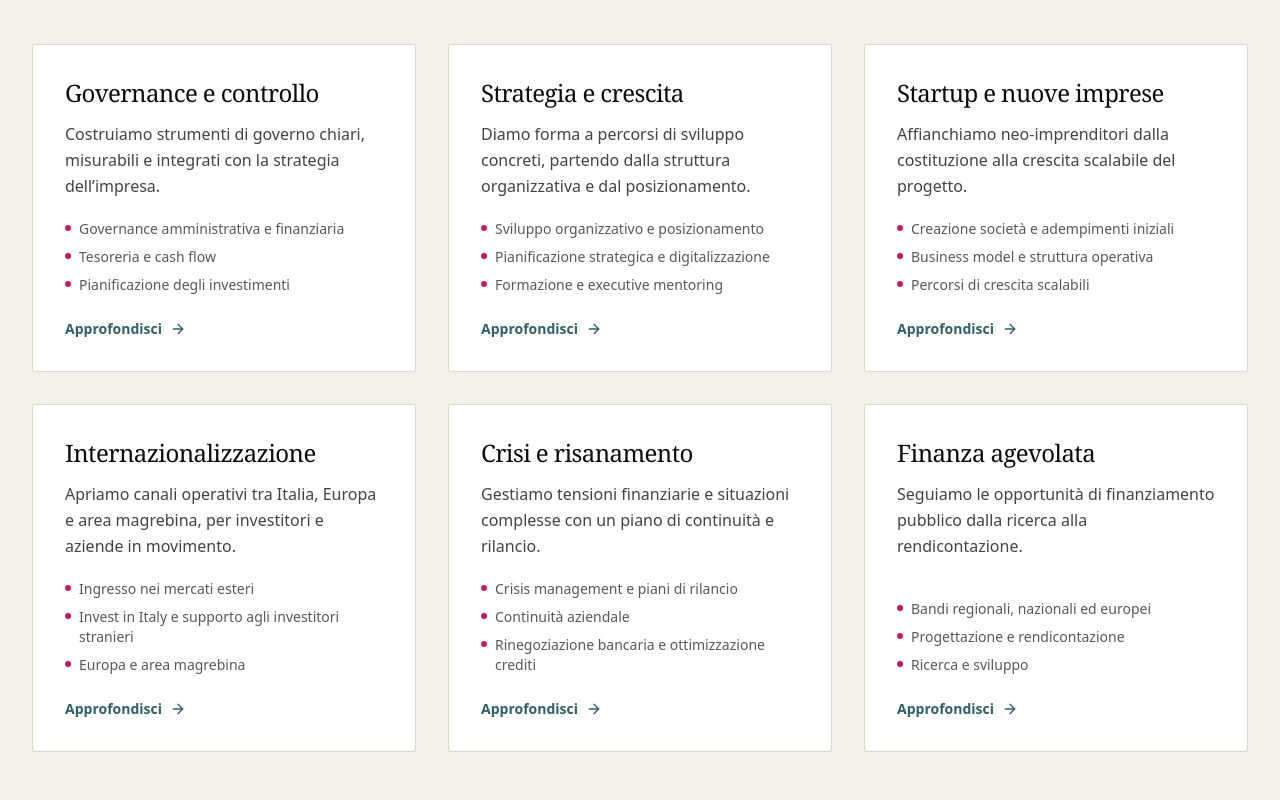
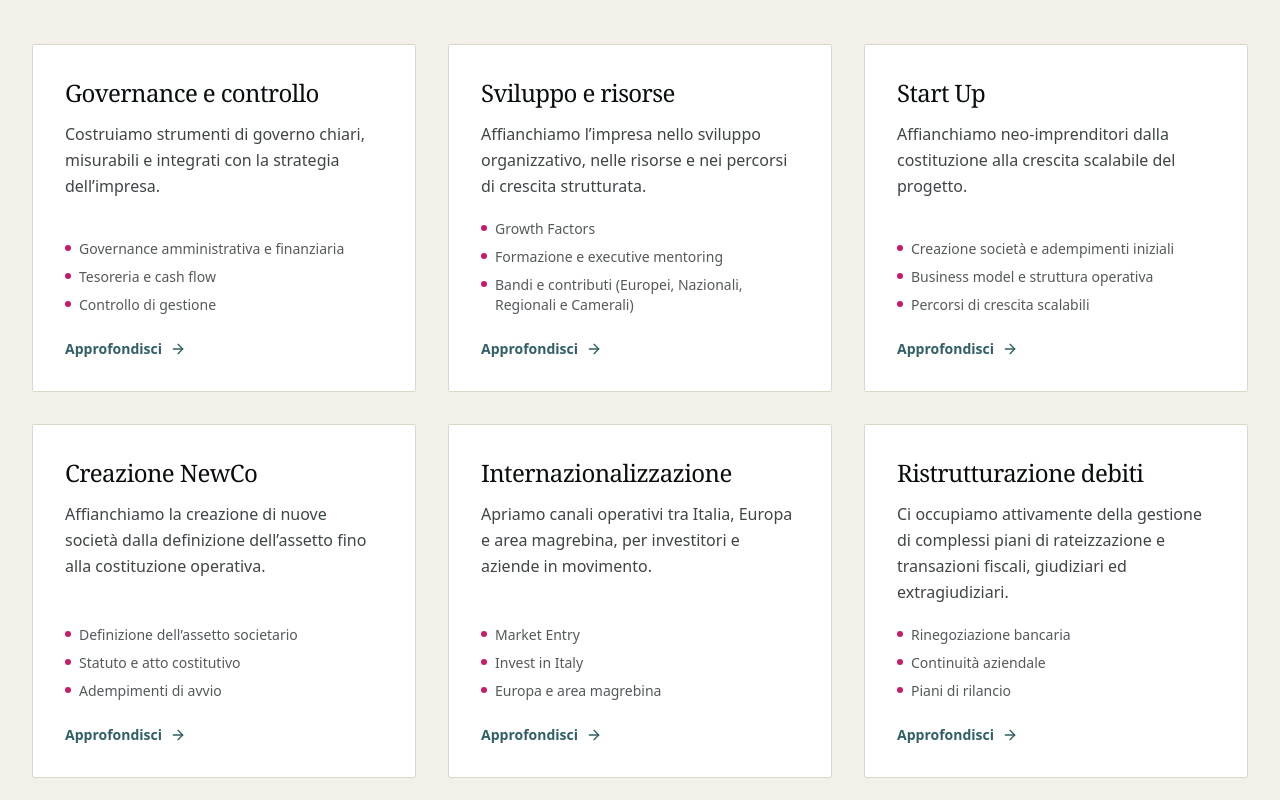
Before and after one commit to gaetanomeli95-lab/Prosperya-site, a Next.js app: page /servizi in a window 1280 px wide. Shown: the part 280-1080 px from the top of the page. Built offline with nearby package versions, Linux system fonts and the light colour scheme.

Commit message:
content: apply full Prosperya service revisions from client brief

```diff
--- a/src/data/services.ts
+++ b/src/data/services.ts
@@ -15,12 +15,13 @@ export const services: Service[] = [
     bullets: [
       'Governance amministrativa e finanziaria',
       'Tesoreria e cash flow',
-      'Pianificazione degli investimenti',
+      'Controllo di gestione',
     ],
     full: [
       'Governance amministrativa',
       'Governance finanziaria',
       'Tesoreria e cash flow',
+      'Controllo di gestione',
       'Pianificazione degli investimenti',
       'Governance commerciale',
       'Ottimizzazione delle reti di vendita',
@@ -28,26 +29,26 @@ export const services: Service[] = [
   },
   {
     slug: 'strategia-e-crescita',
-    title: 'Strategia e crescita',
+    title: 'Sviluppo e risorse',
     promise:
-      'Diamo forma a percorsi di sviluppo concreti, partendo dalla struttura organizzativa e dal posizionamento.',
+      'Affianchiamo l’impresa nello sviluppo organizzativo, nelle risorse e nei percorsi di crescita strutturata.',
     bullets: [
-      'Sviluppo organizzativo e posizionamento',
-      'Pianificazione strategica e digitalizzazione',
+      'Growth Factors',
       'Formazione e executive mentoring',
+      'Bandi e contributi (Europei, Nazionali, Regionali e Camerali)',
     ],
     full: [
+      'Growth Factors',
       'Sviluppo organizzativo',
-      'Posizionamento',
       'Pianificazione strategica',
       'Digitalizzazione',
-      'Formazione',
-      'Executive mentoring',
+      'Formazione e executive mentoring',
+      'Bandi e contributi (Europei, Nazionali, Regionali e Camerali)',
     ],
   },
   {
     slug: 'startup',
-    title: 'Startup e nuove imprese',
+    title: 'Start Up',
     promise:
       'Affianchiamo neo-imprenditori dalla costituzione alla crescita scalabile del progetto.',
     bullets: [
@@ -64,18 +65,35 @@ export const services: Service[] = [
     ],
   },
   {
+    slug: 'creazione-newco',
+    title: 'Creazione NewCo',
+    promise:
+      'Affianchiamo la creazione di nuove società dalla definizione dell’assetto fino alla costituzione operativa.',
+    bullets: [
+      'Definizione dell’assetto societario',
+      'Statuto e atto costitutivo',
+      'Adempimenti di avvio',
+    ],
+    full: [
+      'Creazione NewCo',
+      'Definizione dell’assetto societario',
+      'Statuto e atto costitutivo',
+      'Organizzazione della struttura iniziale',
+      'Adempimenti di avvio',
+    ],
+  },
+  {
     slug: 'internazionalizzazione',
     title: 'Internazionalizzazione',
     promise:
       'Apriamo canali operativi tra Italia, Europa e area magrebina, per investitori e aziende in movimento.',
     bullets: [
-      'Ingresso nei mercati esteri',
-      'Invest in Italy e supporto agli investitori stranieri',
+      'Market Entry',
+      'Invest in Italy',
       'Europa e area magrebina',
     ],
     full: [
-      'Ingresso nei mercati esteri',
-      'Market entry',
+      'Market Entry',
       'Supporto operativo internazionale',
       'Invest in Italy',
       'Assistenza agli investitori stranieri',
@@ -84,21 +102,21 @@ export const services: Service[] = [
   },
   {
     slug: 'crisi-e-risanamento',
-    title: 'Crisi e risanamento',
+    title: 'Ristrutturazione debiti',
     promise:
-      'Gestiamo tensioni finanziarie e situazioni complesse con un piano di continuità e rilancio.',
+      'Ci occupiamo attivamente della gestione di complessi piani di rateizzazione e transazioni fiscali, giudiziari ed extragiudiziari.',
     bullets: [
-      'Crisis management e piani di rilancio',
+      'Rinegoziazione bancaria',
       'Continuità aziendale',
-      'Rinegoziazione bancaria e ottimizzazione crediti',
+      'Piani di rilancio',
     ],
     full: [
-      'Crisis management',
+      'Ristrutturazione debiti',
+      'Piani di rateizzazione e transazioni fiscali',
+      'Interventi giudiziari ed extragiudiziari',
+      'Rinegoziazione bancaria',
+      'Continuità aziendale',
       'Piani di rilancio',
-      'Continuità aziendale',
-      'Rateizzazioni e transazioni fiscali',
-      'Rinegoziazione bancaria',
-      'Ottimizzazione delle linee di credito',
     ],
   },
   {
@@ -107,32 +125,45 @@ export const services: Service[] = [
     promise:
       'Seguiamo le opportunità di finanziamento pubblico dalla ricerca alla rendicontazione.',
     bullets: [
-      'Bandi regionali, nazionali ed europei',
-      'Progettazione e rendicontazione',
+      'Contributi a fondo perduto',
       'Ricerca e sviluppo',
+      'Bandi e progettazione',
     ],
     full: [
-      'Bandi regionali',
-      'Bandi nazionali ed europei',
+      'Contributi a fondo perduto',
+      'Ricerca e sviluppo',
       'Monitoraggio delle opportunità',
       'Progettazione',
       'Rendicontazione',
-      'Ricerca e sviluppo',
     ],
   },
 ];
 
+export const homeServices = [
+  'START UP',
+  'MARKET ENTRY',
+  'INVEST IN ITALY',
+  'RINEGOZIAZIONE BANCARIA',
+  'GROWTH FACTORS',
+  'CONTROLLO DI GESTIONE',
+  'FINANZA AGEVOLATA',
+  'FORMAZIONE E EXECUTIVE MENTORING',
+  'CONTRIBUTI A FONDO PERDUTO',
+  'MARCHI E BREVETTI',
+  'RICERCA E SVILUPPO',
+  'RETE D’IMPRESA',
+  'GESTIONI IMMOBILIARI',
+  'CREAZIONE NEWCO',
+];
+
 export const operations = [
+  'NewCo (start-up)',
   'Affitto di ramo d’azienda',
-  'Associazione in partecipazione',
+  'Spin-off',
   'Joint venture',
+  'Capitale e agreement',
   'Patti parasociali',
   'Statuti e atti costitutivi',
-  'NDA e patti di non concorrenza',
-  'Marchi e brevetti',
-  'Contratti di vendita e per il web',
-  'Cessione del credito',
-  'Gestione di immobili e locazioni',
 ];
 
 export const methodSteps = [
```
